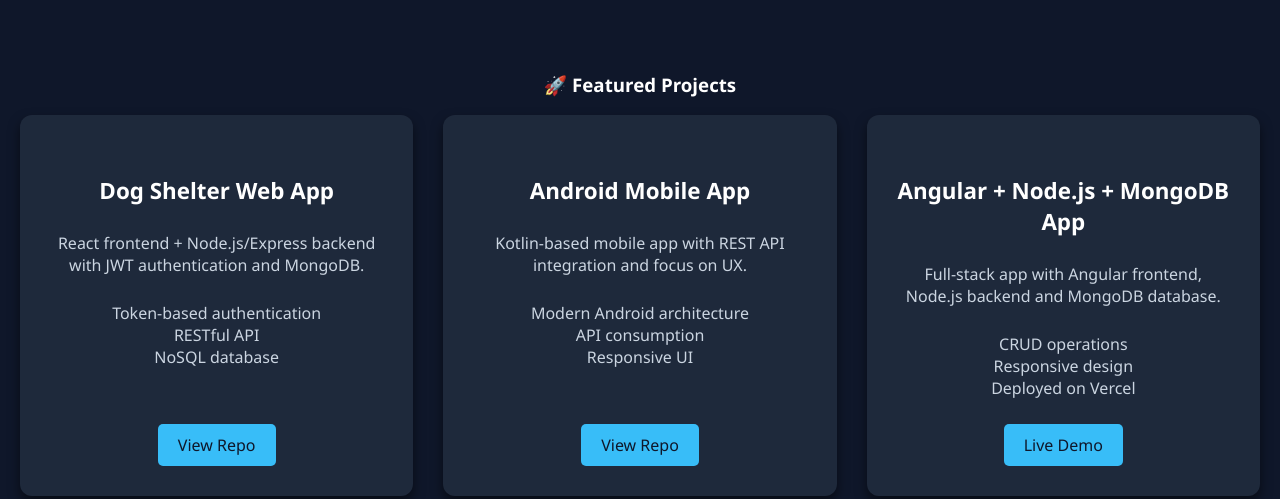
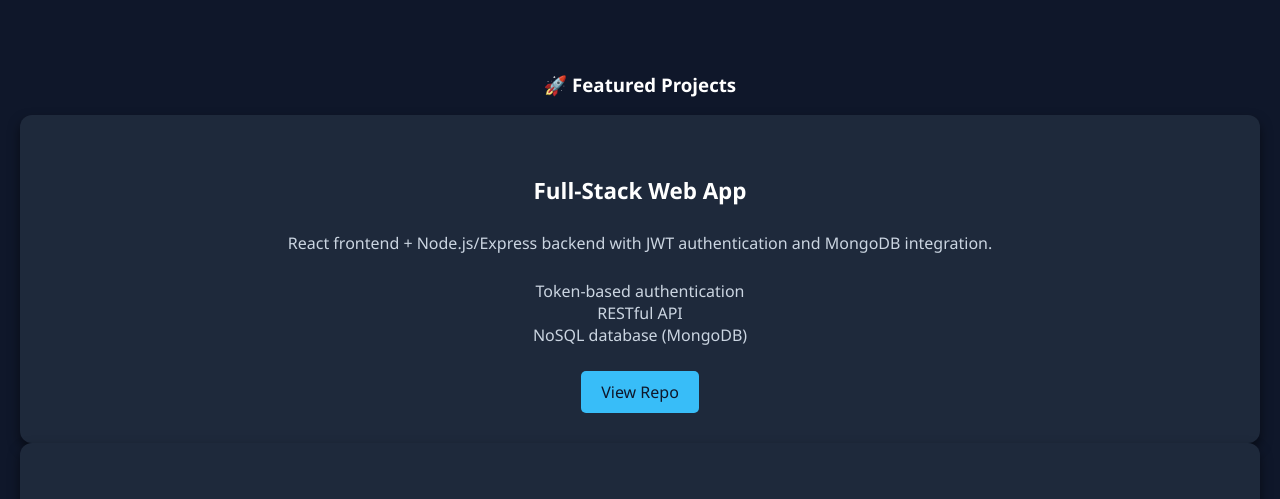
Before and after one commit to AgostinaLaffitte/AgostinaLaffitte, a plain HTML site: page index.html in a window 1280 px wide. Shown: the part 517-1016 px from the top of the page. Drawn offline with Linux system fonts and the light colour scheme.

Commit message:
arreglando errores

```diff
--- a/index.html
+++ b/index.html
@@ -36,16 +36,18 @@
     <h3>🚀 Featured Projects</h3>
     <div class="projects-grid">
         <div class="card">
-        <h4>Dog Shelter Web App</h4>
-        <p>React frontend + Node.js/Express backend with JWT authentication and MongoDB.</p>
+      <h4>Full-Stack Web App</h4>
+      <p>React frontend + Node.js/Express backend with JWT authentication and MongoDB integration.</p>
       <ul>
         <li>Token-based authentication</li>
         <li>RESTful API</li>
-          <li>NoSQL database</li>
+        <li>NoSQL database (MongoDB)</li>
       </ul>
       <div class="card-footer">
         <a href="https://github.com/ValentinBulnes/Grupo-18-Arquitecturas-Web" target="_blank">View Repo</a>
       </div>
+    </div>
+
       </div>
       <div class="card">
         <h4>Android Mobile App</h4>
```
Lines whose indentation alone changed are shown as unchanged.
